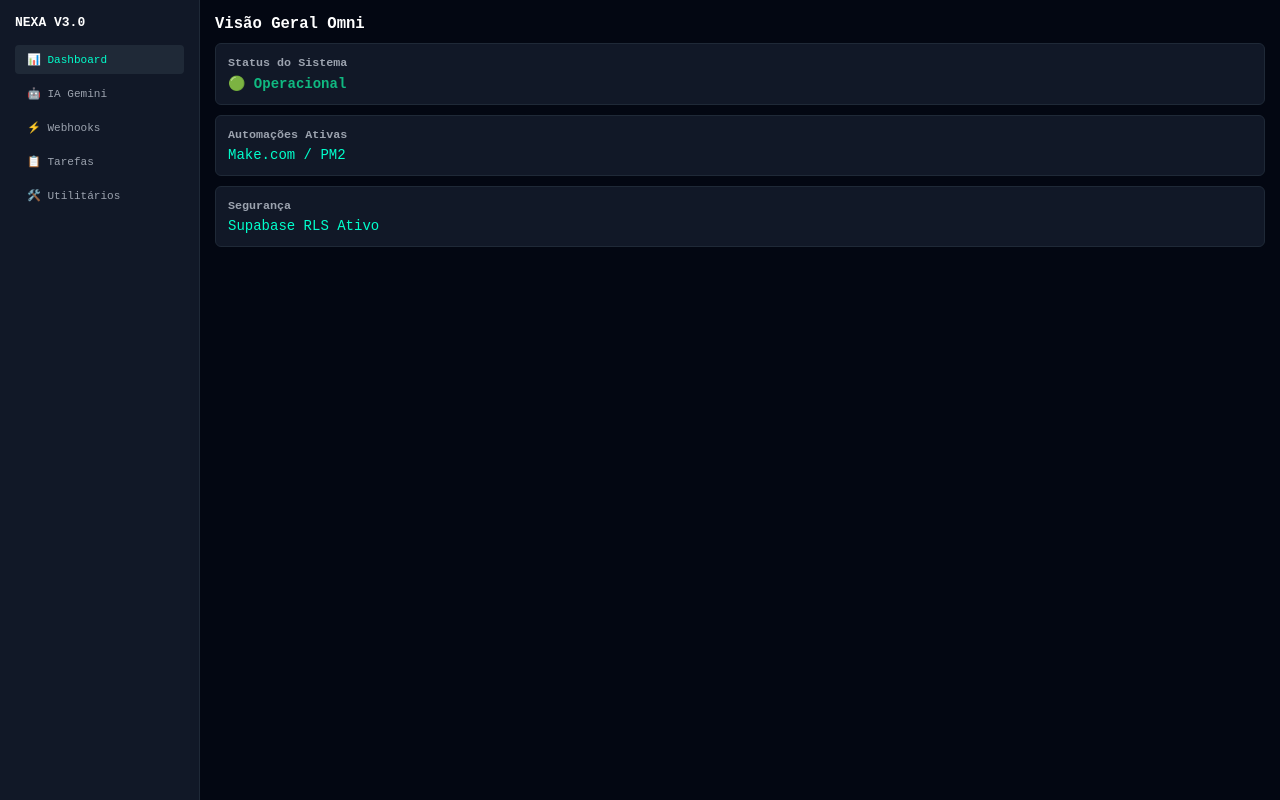
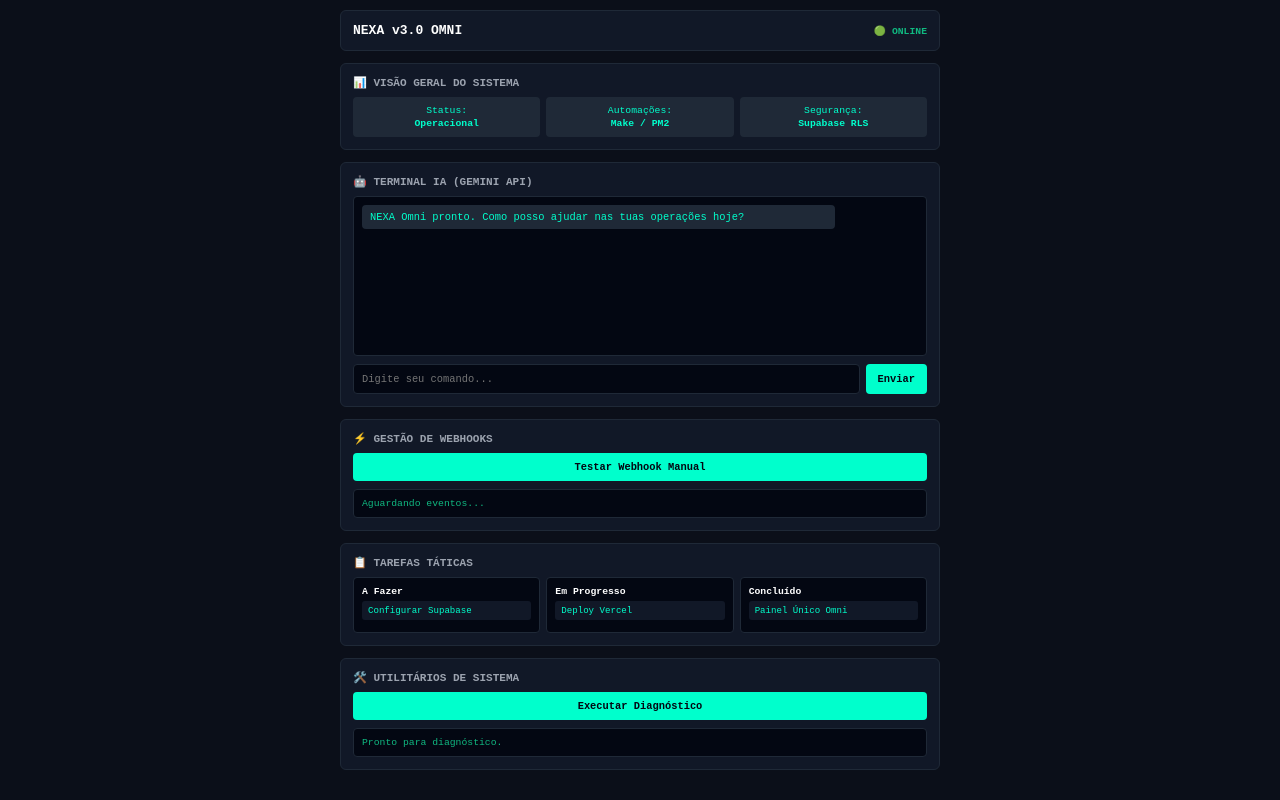
Before and after one commit to andersonpereira07716-oss/rush-10, a plain HTML site: page index.html in a window 1280 px wide. Drawn offline with Linux system fonts and the light colour scheme; files that its build step writes are made by us from their sources.

Commit message:
feat: transformar em layout de pagina unica (Single-Page Omni)

```diff
--- a/index.html
+++ b/index.html
@@ -5,82 +5,70 @@
     <meta name="viewport" content="width=device-width, initial-scale=1.0">
     <title>NEXA v3.0 Omni - Command Center</title>
     <link rel="stylesheet" href="style.css">
-    <link rel="stylesheet" href="css/style.css">
 </head>
 <body>
     <div class="omni-container">
-        <!-- Sidebar -->
-        <aside class="sidebar">
-            <h2>NEXA v3.0</h2>
-            <ul>
-                <li class="active" onclick="switchTab('dashboard')">📊 Dashboard</li>
-                <li onclick="switchTab('chat')">🤖 IA Gemini</li>
-                <li onclick="switchTab('webhooks')">⚡ Webhooks</li>
-                <li onclick="switchTab('kanban')">📋 Tarefas</li>
-                <li onclick="switchTab('utils')">🛠️ Utilitários</li>
-            </ul>
-        </aside>
+        <!-- Header / Título -->
+        <header class="omni-header">
+            <h2>NEXA v3.0 OMNI</h2>
+            <span class="badge-online">🟢 ONLINE</span>
+        </header>
 
-        <!-- Main Content -->
-        <main class="content">
-            <!-- DASHBOARD -->
-            <section id="tab-dashboard" class="tab-pane active">
-                <h1>Visão Geral Omni</h1>
+        <!-- Seção 1: Status Geral -->
+        <section class="omni-section">
+            <h3>📊 Visão Geral do Sistema</h3>
             <div class="cards-grid">
-                    <div class="card"><h3>Status do Sistema</h3><p class="status-online">🟢 Operacional</p></div>
-                    <div class="card"><h3>Automações Ativas</h3><p>Make.com / PM2</p></div>
-                    <div class="card"><h3>Segurança</h3><p>Supabase RLS Ativo</p></div>
+                <div class="card"><span>Status:</span> <b>Operacional</b></div>
+                <div class="card"><span>Automações:</span> <b>Make / PM2</b></div>
+                <div class="card"><span>Segurança:</span> <b>Supabase RLS</b></div>
             </div>
         </section>
 
-            <!-- CHAT IA -->
-            <section id="tab-chat" class="tab-pane">
-                <h1>Terminal IA (Gemini API)</h1>
+        <!-- Seção 2: Chat IA Gemini -->
+        <section class="omni-section">
+            <h3>🤖 Terminal IA (Gemini API)</h3>
             <div class="chat-box" id="chat-messages">
                 <div class="message ai">NEXA Omni pronto. Como posso ajudar nas tuas operações hoje?</div>
             </div>
             <div class="chat-input-area">
-                    <input type="text" id="user-input" placeholder="Digite seu comando para a IA...">
+                <input type="text" id="user-input" placeholder="Digite seu comando...">
                 <button onclick="sendChatMessage()">Enviar</button>
             </div>
         </section>
 
-            <!-- WEBHOOKS -->
-            <section id="tab-webhooks" class="tab-pane">
-                <h1>Gestão de Webhooks & Automações</h1>
-                <p>Monitorização de disparos e integrações (Make.com / Cakto / Mercado Pago).</p>
-                <button onclick="triggerWebhook()">Testar Webhook Manual</button>
+        <!-- Seção 3: Webhooks & Automações -->
+        <section class="omni-section">
+            <h3>⚡ Gestão de Webhooks</h3>
+            <button onclick="triggerWebhook()" style="width:100%; margin-bottom:8px;">Testar Webhook Manual</button>
             <pre id="webhook-log">Aguardando eventos...</pre>
         </section>
 
-            <!-- KANBAN -->
-            <section id="tab-kanban" class="tab-pane">
-                <h1>Gestão de Tarefas Táticas</h1>
-                <div class="kanban-grid">
-                    <div class="kanban-col">
-                        <h3>A Fazer</h3>
-                        <ul id="list-todo"><li>Configurar Supabase</li></ul>
+        <!-- Seção 4: Tarefas Táticas (Kanban Compacto) -->
+        <section class="omni-section">
+            <h3>📋 Tarefas Táticas</h3>
+            <div class="kanban-row">
+                <div class="kanban-box">
+                    <h4>A Fazer</h4>
+                    <ul><li>Configurar Supabase</li></ul>
                 </div>
-                    <div class="kanban-col">
-                        <h3>Em Progreso</h3>
-                        <ul id="list-doing"><li>Deploy no Vercel</li></ul>
+                <div class="kanban-box">
+                    <h4>Em Progresso</h4>
+                    <ul><li>Deploy Vercel</li></ul>
                 </div>
-                    <div class="kanban-col">
-                        <h3>Concluído</h3>
-                        <ul id="list-done"><li>Estrutura Base Omni</li></ul>
+                <div class="kanban-box">
+                    <h4>Concluído</h4>
+                    <ul><li>Painel Único Omni</li></ul>
                 </div>
             </div>
         </section>
 
-            <!-- UTILITÁRIOS -->
-            <section id="tab-utils" class="tab-pane">
-                <h1>Ferramentas de Utilidade</h1>
-                <button onclick="runSystemCheck()">Executar Diagnóstico de Termux</button>
+        <!-- Seção 5: Utilitários -->
+        <section class="omni-section">
+            <h3>🛠️ Utilitários de Sistema</h3>
+            <button onclick="runSystemCheck()" style="width:100%; margin-bottom:8px;">Executar Diagnóstico</button>
             <div id="util-output" class="terminal-output">Pronto para diagnóstico.</div>
         </section>
-        </main>
     </div>
     <script src="app.js"></script>
-    <script src="js/app.js"></script>
 </body>
 </html>
--- a/style.css
+++ b/style.css
@@ -1,46 +1,23 @@
 * { box-sizing: border-box; margin: 0; padding: 0; font-family: monospace; }
-body { background: #0b0f19; color: #00ffcc; display: flex; height: 100vh; overflow: hidden; font-size: 14px; }
-.omni-container { display: flex; width: 100%; height: 100%; flex-direction: column; }
-
-@media(min-width: 768px) {
-  .omni-container { flex-direction: row; }
-  .sidebar { width: 200px; height: 100vh; border-right: 1px solid #1f2937; }
-}
-
-.sidebar { background: #111827; padding: 15px; display: flex; flex-direction: column; }
-.sidebar h2 { color: #fff; margin-bottom: 15px; font-size: 1rem; text-transform: uppercase; }
-.sidebar ul { display: flex; gap: 5px; overflow-x: auto; list-style: none; }
-@media(min-width: 768px) {
-  .sidebar ul { flex-direction: column; }
-}
-.sidebar ul li { padding: 8px 12px; cursor: pointer; color: #9ca3af; border-radius: 4px; font-size: 0.85rem; white-space: nowrap; transition: 0.3s; }
-.sidebar ul li:hover, .sidebar ul li.active { background: #1f2937; color: #00ffcc; }
-
-.content { flex: 1; padding: 15px; overflow-y: auto; background: #030712; }
-.tab-pane { display: none; }
-.tab-pane.active { display: block; }
-h1 { font-size: 1.2rem; margin-bottom: 10px; color: #fff; }
-
-.cards-grid { display: grid; grid-template-columns: 1fr; gap: 10px; margin-top: 10px; }
-.card { background: #111827; border: 1px solid #1f2937; padding: 12px; border-radius: 6px; }
-.card h3 { font-size: 0.9rem; color: #9ca3af; margin-bottom: 5px; }
-.status-online { color: #10b981; font-weight: bold; }
-
-.chat-box { background: #111827; border: 1px solid #1f2937; height: 50vh; border-radius: 6px; padding: 10px; overflow-y: auto; margin-bottom: 10px; font-size: 0.85rem; }
-.message { margin-bottom: 8px; padding: 6px 10px; border-radius: 4px; max-width: 85%; }
+body { background: #0b0f19; color: #00ffcc; padding: 10px; font-size: 13px; }
+.omni-container { max-width: 600px; margin: 0 auto; display: flex; flex-direction: column; gap: 12px; }
+.omni-header { background: #111827; padding: 12px; border-radius: 6px; display: flex; justify-content: space-between; align-items: center; border: 1px solid #1f2937; }
+.omni-header h2 { font-size: 1rem; color: #fff; }
+.badge-online { font-size: 0.75rem; color: #10b981; font-weight: bold; }
+.omni-section { background: #111827; border: 1px solid #1f2937; padding: 12px; border-radius: 6px; }
+.omni-section h3 { font-size: 0.85rem; color: #9ca3af; margin-bottom: 8px; text-transform: uppercase; }
+.cards-grid { display: grid; grid-template-columns: repeat(3, 1fr); gap: 6px; }
+.card { background: #1f2937; padding: 8px; border-radius: 4px; font-size: 0.75rem; text-align: center; }
+.card b { display: block; color: #00ffcc; margin-top: 2px; }
+.chat-box { background: #030712; border: 1px solid #1f2937; height: 160px; border-radius: 4px; padding: 8px; overflow-y: auto; margin-bottom: 8px; font-size: 0.8rem; }
+.message { margin-bottom: 6px; padding: 6px 8px; border-radius: 4px; max-width: 85%; }
 .message.ai { background: #1f2937; color: #00ffcc; }
-.chat-input-area { display: flex; gap: 8px; }
-.chat-input-area input { flex: 1; background: #111827; border: 1px solid #1f2937; color: #fff; padding: 8px; border-radius: 4px; font-size: 0.85rem; }
-
-button { background: #00ffcc; color: #030712; border: none; padding: 8px 15px; font-weight: bold; border-radius: 4px; cursor: pointer; font-size: 0.85rem; }
-
-.kanban-grid { display: grid; grid-template-columns: 1fr; gap: 10px; margin-top: 10px; }
-@media(min-width: 768px) {
-  .kanban-grid { grid-template-columns: repeat(3, 1fr); }
-}
-.kanban-col { background: #111827; padding: 10px; border-radius: 6px; border: 1px solid #1f2937; }
-.kanban-col h3 { font-size: 0.9rem; }
-.kanban-col ul { list-style: none; margin-top: 8px; }
-.kanban-col li { background: #1f2937; padding: 6px; margin-bottom: 6px; border-radius: 4px; font-size: 0.8rem; }
-
-.terminal-output { background: #111827; border: 1px solid #1f2937; padding: 10px; margin-top: 10px; border-radius: 4px; font-size: 0.8rem; color: #10b981; }
+.chat-input-area { display: flex; gap: 6px; }
+.chat-input-area input { flex: 1; background: #030712; border: 1px solid #1f2937; color: #fff; padding: 8px; border-radius: 4px; font-size: 0.8rem; }
+button { background: #00ffcc; color: #030712; border: none; padding: 8px 12px; font-weight: bold; border-radius: 4px; cursor: pointer; font-size: 0.8rem; }
+pre, .terminal-output { background: #030712; border: 1px solid #1f2937; padding: 8px; border-radius: 4px; font-size: 0.75rem; color: #10b981; overflow-x: auto; }
+.kanban-row { display: grid; grid-template-columns: repeat(3, 1fr); gap: 6px; }
+.kanban-box { background: #030712; padding: 8px; border-radius: 4px; border: 1px solid #1f2937; }
+.kanban-box h4 { font-size: 0.75rem; color: #fff; margin-bottom: 4px; }
+.kanban-box ul { list-style: none; }
+.kanban-box li { background: #111827; padding: 4px 6px; margin-bottom: 4px; border-radius: 3px; font-size: 0.7rem; }
```
Lines whose indentation alone changed are shown as unchanged.
